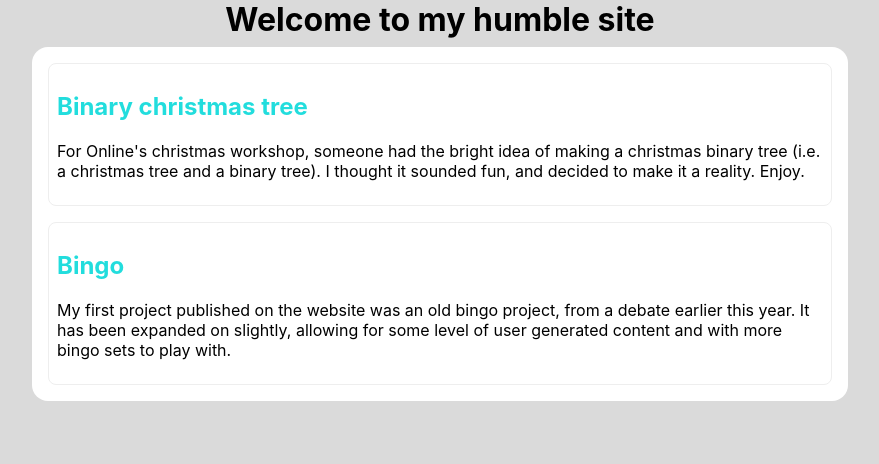
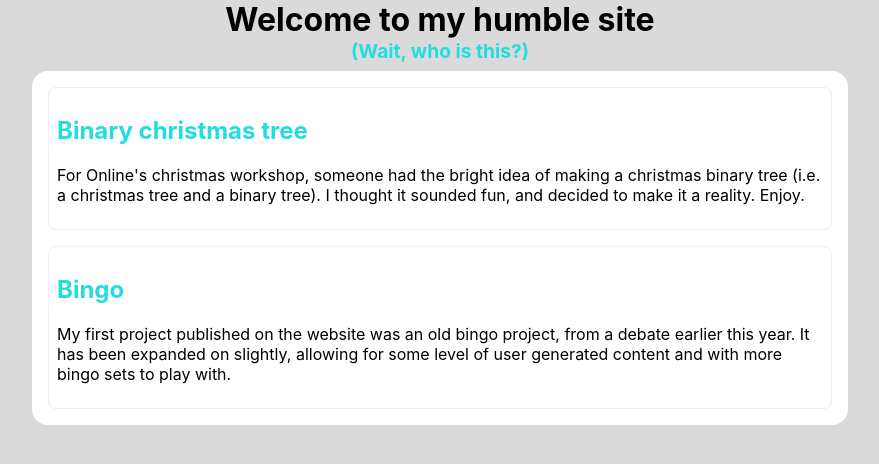
Before and after one commit to MittBrukernavn/alexandersen, a React (Create React App) app in the folder client/: page / in a window 1280 px wide. Shown: the top 464 px of the page, without its empty margins (200-1079 px from the left). Built offline with nearby package versions, Linux system fonts and the light colour scheme.

Commit message:
Added one line of bingo-styling and my cv

```diff
--- a/client/src/components/bingo/Tile.jsx
+++ b/client/src/components/bingo/Tile.jsx
@@ -7,6 +7,7 @@ const Tile = props => {
   const { text, chosen, bingo } = data;
   const Wrapper = styled.td`
     ${chosen ? `background-color: ${bingo ? '#0000ff' : '#00ff00'};` : ''}
+    ${bingo ? 'color: #fff;' : '' }
     border: 1px solid black;
     min-width: 3em;
     max-width: 15vw;
--- a/client/src/components/home/Body.jsx
+++ b/client/src/components/home/Body.jsx
@@ -24,7 +24,7 @@ const Card = styled.div`
 const A = styled.a`
   color: #2dd;
   text-decoration: none;
-`
+`;
 
 const pages = [
   {
@@ -39,7 +39,7 @@ const pages = [
     description: `My first project published on the website was an old bingo project, from a debate earlier this year.
       It has been expanded on slightly, allowing for some level of user generated content and with more bingo sets to play with.`
   }
-]
+];
 
 const Body = props => (
   <Wrapper>
--- a/client/src/components/home/Home.jsx
+++ b/client/src/components/home/Home.jsx
@@ -10,13 +10,26 @@ const Wrapper = styled.div`
 `;
 
 const H1 = styled.h1`
+  font-size: 2em;
   margin: 0px;
   text-align: center;
+`;
+
+const CVPlug = styled.h2`
+  font-size: 1.2em;
+  margin: 0px;
+  text-align: center;
+`;
+
+const A = styled.a`
+  color: #2dd;
+  text-decoration: none;
 `;
 
 const Home = props => (
   <Wrapper>
     <H1>Welcome to my humble site</H1>
+    <CVPlug><A href='/cv.pdf' target='_blank'>(Wait, who is this?)</A></CVPlug>
     <Body />
   </Wrapper>
 );
```
Also changed, not shown: 1 other file (tests, documents, lock files or other folders).
